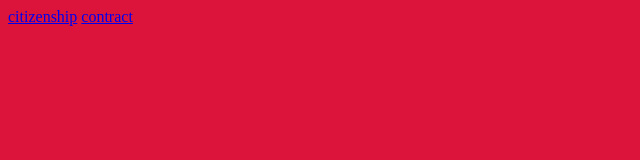
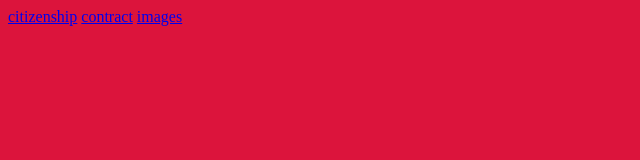
Before and after one commit to LSRHS51815/Site, a plain HTML site: page index.html in a window 1280 px wide. Shown: the full height of the page, 0-640 px from the left. Drawn offline with Linux system fonts and the light colour scheme.

Commit message:
image index

```diff
--- a/index.html
+++ b/index.html
@@ -3,7 +3,7 @@
 <a href="https://lsrhs51815.github.io/Site/Citizenship.html">citizenship</a>
 <link rel="stylesheet"href="Style.css">
 <a href="https://lsrhs51815.github.io/Site/contract.html">contract</a>
-<a href="images/index.html">
+<a href="https://lsrhs51815.github.io/Site/images/index.htmlimages/index.html">images</a>
 </head>
 <body>
 </body>
```
